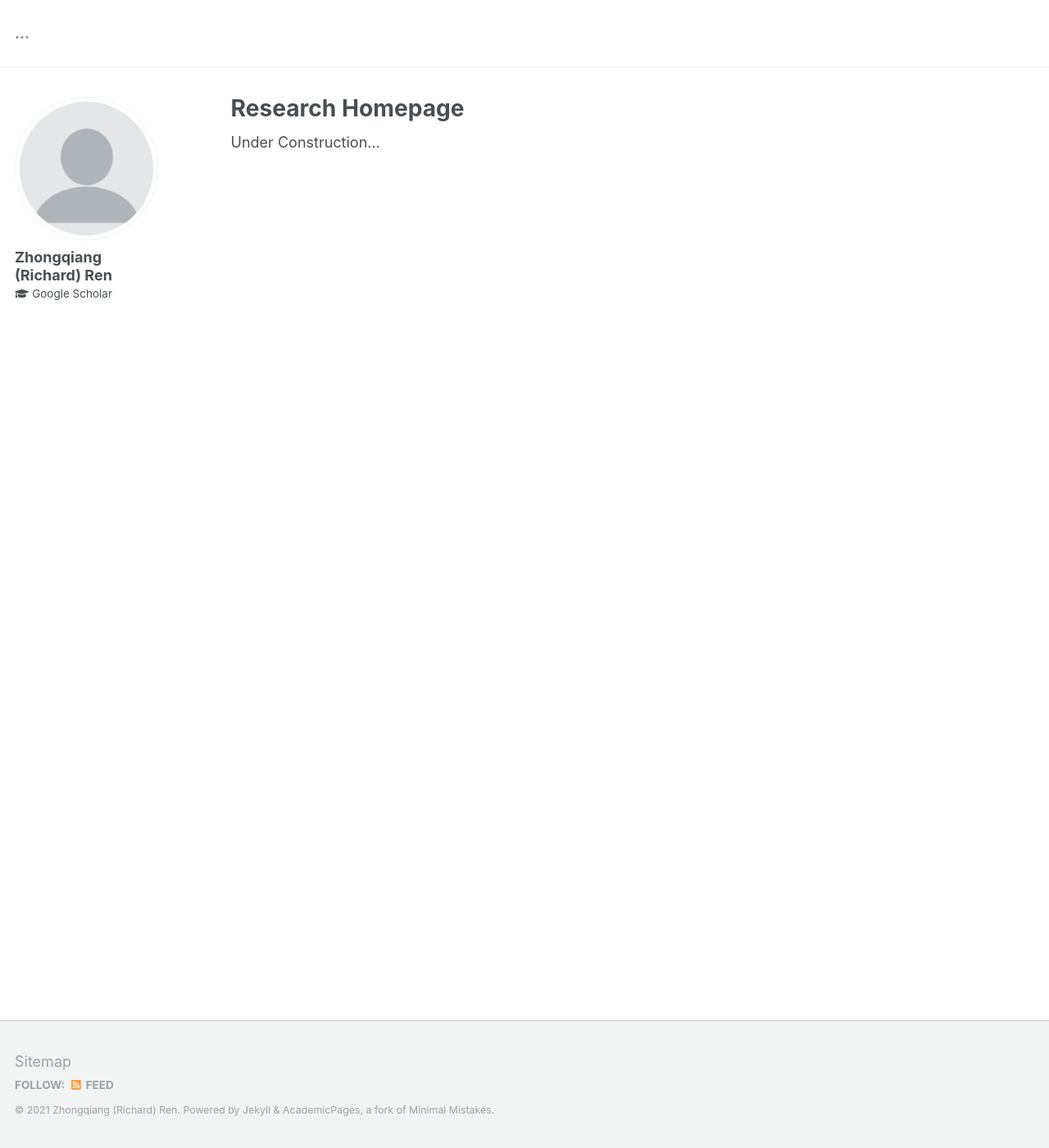
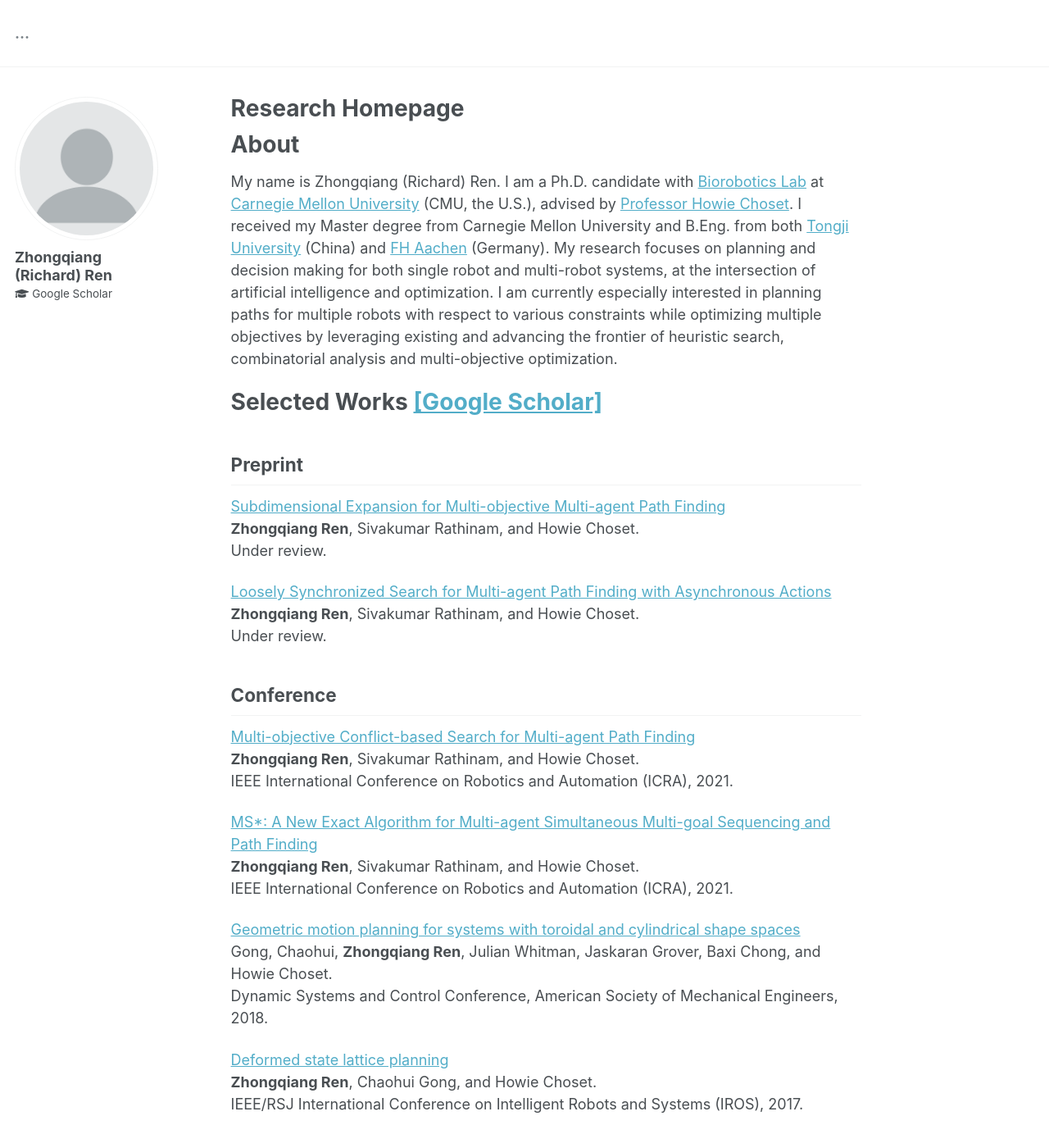
Before and after one commit to wonderren/wonderren.github.io, a Jekyll site: the page built from _pages/about.md, in a window 1280 px wide and 1400 px high. Shown: the whole window at 82% size. Built offline with Jekyll 4.4.1, drawn with Linux system fonts in a browser that asks for light colours.

Commit message:
Update about.md

```diff
--- a/_pages/about.md
+++ b/_pages/about.md
@@ -8,4 +8,45 @@ redirect_from:
   - /about.html
 ---
 
-Under Construction...
+
+About
+======
+My name is Zhongqiang (Richard) Ren.
+I am a Ph.D. candidate with [Biorobotics Lab](http://biorobotics.ri.cmu.edu/index.php) at [Carnegie Mellon University](https://www.cmu.edu/) (CMU, the U.S.), advised by [Professor Howie Choset](https://www.ri.cmu.edu/ri-faculty/howie-choset/).
+I received my Master degree from Carnegie Mellon University and B.Eng. from both [Tongji University](https://www.tongji.edu.cn/) (China) and [FH Aachen](https://www.fh-aachen.de/en/) (Germany).
+My research focuses on planning and decision making for both single robot and multi-robot systems, at the intersection of artificial intelligence and optimization.
+I am currently especially interested in planning paths for multiple robots with respect to various constraints while optimizing multiple objectives by leveraging existing and advancing the frontier of heuristic search, combinatorial analysis and multi-objective optimization.
+
+Selected Works [[Google Scholar]](https://scholar.google.com/citations?user=kKKvRXsAAAAJ&hl=en&oi=sra)
+======
+
+Preprint
+------
+
+[Subdimensional Expansion for Multi-objective Multi-agent Path Finding](https://arxiv.org/pdf/2102.01353.pdf)\
+**Zhongqiang Ren**, Sivakumar Rathinam, and Howie Choset.\
+Under review.
+
+[Loosely Synchronized Search for Multi-agent Path Finding with Asynchronous Actions](https://arxiv.org/pdf/2103.04516.pdf)\
+**Zhongqiang Ren**, Sivakumar Rathinam, and Howie Choset.\
+Under review.
+
+
+Conference
+------
+
+[Multi-objective Conflict-based Search for Multi-agent Path Finding](https://arxiv.org/pdf/2101.03805.pdf)\
+**Zhongqiang Ren**, Sivakumar Rathinam, and Howie Choset.\
+IEEE International Conference on Robotics and Automation (ICRA), 2021.
+
+[MS*: A New Exact Algorithm for Multi-agent Simultaneous Multi-goal Sequencing and Path Finding](https://arxiv.org/pdf/2103.09979)\
+**Zhongqiang Ren**, Sivakumar Rathinam, and Howie Choset.\
+IEEE International Conference on Robotics and Automation (ICRA), 2021.
+
+[Geometric motion planning for systems with toroidal and cylindrical shape spaces](https://d1wqtxts1xzle7.cloudfront.net/57737478/DSCC2018-9144.pdf?1541912930=&response-content-disposition=inline%3B+filename%3DGeometric_Motion_Planning_For_Systems_Wi.pdf&Expires=1616924915&Signature=KuFlGSqfnphvOLhbK0Y33d4GZMikmQDXVFK1LDSjJ49hjrZof1sG8xlSdN-gVRQXcFqH9RSK4QV~7ly7Gp5OP9L5NiIqtJpL9XC80kV7gpl8-kGycqKsuy7T5viCGfuKTFeCUDu88YEaI60Ko9wKl8xgKXzHJDHc~L2SOCZfQic0iIw6Jr3Pp5e60X9C8Y2UvqlY8CnLrgOUc~TkN8w8t3kqUl~90KBEtKRvhiPJTk68D7dxPkf5ywee4a8wEDqmGezq34jkf1S4WyooKVlRxZ5LFbTGdVB75oVKgl1sqKi52LjsRanxeAHDqj~XsCGN4867qfEFV-uRnabb~iuN3g__&Key-Pair-Id=APKAJLOHF5GGSLRBV4ZA)\
+Gong, Chaohui, **Zhongqiang Ren**, Julian Whitman, Jaskaran Grover, Baxi Chong, and Howie Choset.\
+Dynamic Systems and Control Conference, American Society of Mechanical Engineers, 2018.
+
+[Deformed state lattice planning](https://www.researchgate.net/profile/Zhongqiang-Ren/publication/321821716_Deformed_state_lattice_planning/links/5e9fdca6a6fdcc20bb360c44/Deformed-state-lattice-planning.pdf)\
+**Zhongqiang Ren**, Chaohui Gong, and Howie Choset.\
+IEEE/RSJ International Conference on Intelligent Robots and Systems (IROS), 2017.
```
